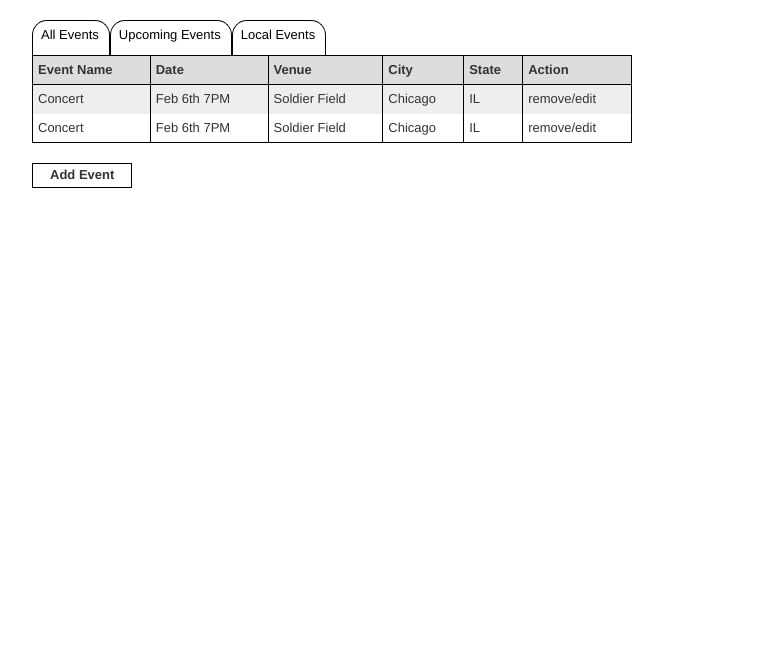
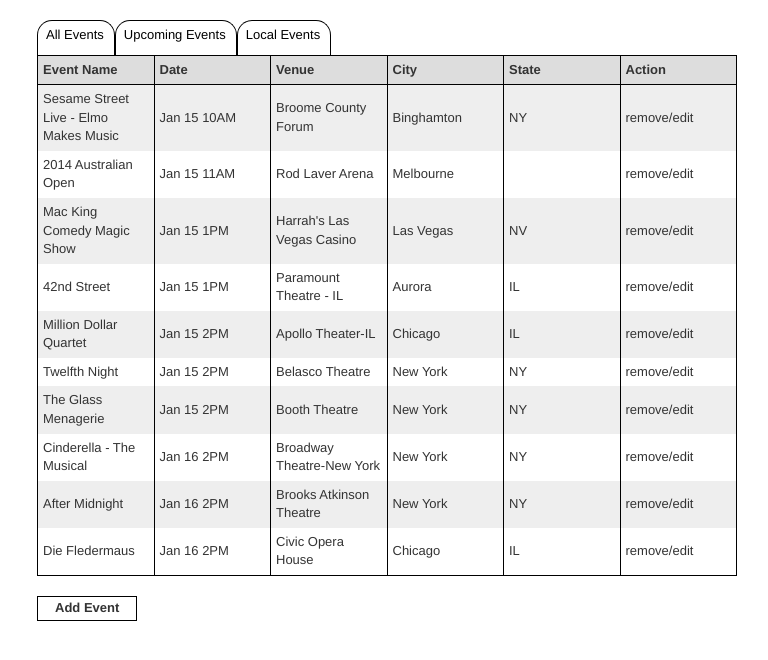
Before and after one commit to ylin6/vs-coding-challenge, a plain HTML site: page index.html in a window 1280 px wide. Shown: the whole page, without its empty margins (263-1031 px from the left). Drawn offline with nearby package versions, Linux system fonts and the light colour scheme.

Commit message:
populated all table

```diff
--- a/css/main.css
+++ b/css/main.css
@@ -3,13 +3,14 @@ body{
 }
 
 .center{
-    width:600px;
+    width:700px;
     margin-left: auto;
     margin-right: auto;
 }
 
 .container{
     margin: 10px 10px 10px 10px;
+    width: 100%;
 }
 
 .tabs{
@@ -45,11 +46,16 @@ body{
 .events-table{
     width: 100%;
     border: 1px solid black;
+    table-layout: fixed;
 }
 
 .events-table th{
     background: #dddddd;
     border-bottom: 1px solid black;
+}
+
+.events-tabe tr{
+    border-bottom: none;
 }
 
 .events-table th, .events-table td{
@@ -60,7 +66,7 @@ body{
     padding: 5px;
 }
 
-.events-table tr:nth-child(even) {
+.events-table tbody tr:nth-child(even) {
     background-color: #eee;
 }
 
--- a/index.html
+++ b/index.html
@@ -2,14 +2,15 @@
 <html lang="en-US">
     <head>
 	   <title> Buy and Sell Tickets: Concerts, Sports, & Theatre | Vivid Seats </title>
+        <script src="http://ajax.googleapis.com/ajax/libs/angularjs/1.4.8/angular.min.js"></script>
         <link rel="stylesheet" href="./css/normalize.css">
         <link rel="stylesheet" href="https://maxcdn.bootstrapcdn.com/bootstrap/3.3.5/css/bootstrap.min.css">
-	   <link rel="stylesheet" href="./css/main.css">
+        <link rel="stylesheet" href="./css/main.css">
         <meta name="viewport" content="width=device-width, initial-scale=1.0">
     </head>
-    <body>
+    <body ng-app = "eventApp">
         <div class = "container">
-             <div class = "center">
+             <div class = "center" ng-controller="EventsController as eventsCtrl">
                 <ul class = "tabs">
                     <li class = "tab">
                         <a> All Events</a>
@@ -30,25 +31,19 @@
                         <th>State</th>
                         <th>Action</th>
                     </tr>
-                    <tr>
-                        <td>Concert</td>
-                        <td>Feb 6th 7PM</td>
-                        <td>Soldier Field</td>
-                        <td>Chicago</td>
-                        <td>IL</td>
-                        <td class="edit-button">remove/edit</td>
-                    </tr>
-                    <tr>
-                        <td>Concert</td>
-                        <td>Feb 6th 7PM</td>
-                        <td>Soldier Field</td>
-                        <td>Chicago</td>
-                        <td>IL</td>
+                    <tr ng-repeat="event in eventsCtrl.events">
+                        <td>{{event.name}}</td>
+                        <td>{{event.date | date: 'MMM d ha'}}</td>
+                        <td>{{event.venue.name}}</td>
+                        <td>{{event.venue.city}}</td>
+                        <td>{{event.venue.state}}</td>
                         <td class="edit-button">remove/edit</td>
                     </tr>
                 </table>
                 <button id="add-btn"> Add Event </button>
             </div>
         </div>
+        <script src="js/event-service.js"></script>
+        <script src="js/app.js"></script>
     </body>
 </html>
--- /dev/null
+++ b/js/app.js
@@ -0,0 +1,14 @@
+(function(){
+    var app = angular.module('eventApp', []);
+    app.controller('EventsController', ['$scope', function($scope){
+        instance = this;
+        instance.events = [];
+        VividSeats.eventService.all(function(e){
+            instance.events = e;
+            console.log(instance.events);
+            $scope.$apply();
+        }, function(e){
+            alert(e)
+        });
+    }]);
+})();
```
